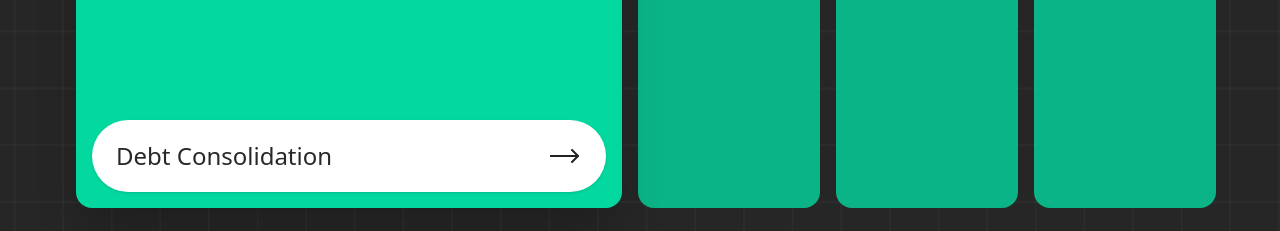
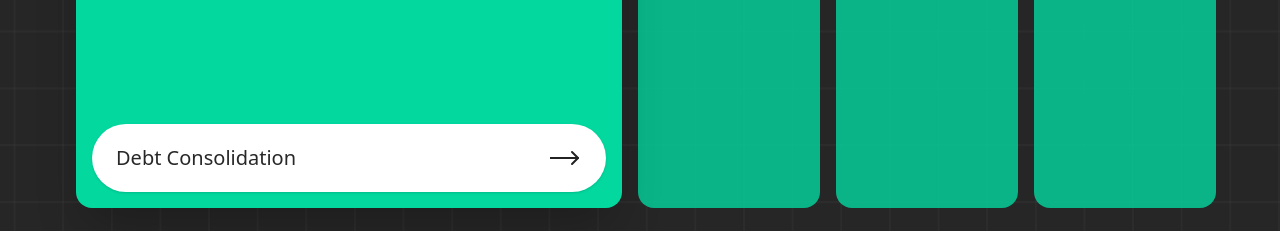
Before and after one commit to RaOne002/Penni-Website, a Next.js app: page / in a window 1280 px wide. Shown: the part 2060-2291 px from the top of the page. Built offline with nearby package versions, Linux system fonts and the light colour scheme.

Commit message:
Fix card name

```diff
--- a/components/ui/Card.tsx
+++ b/components/ui/Card.tsx
@@ -109,7 +109,7 @@ export default function CardRow() {
                         <div className="flex flex-col justify-end h-full">
                             {(isMobile || isOpen) && (
                                 <button
-                                    className="flex items-center justify-between bg-mywhite text-myneutral-900 rounded-full px-6 py-5 m-4 text-2xl font-medium shadow transition hover:bg-myneutral-475"
+                                    className="flex items-center justify-between bg-mywhite text-myneutral-900 rounded-full px-6 py-5 m-4 text-xl font-medium shadow transition hover:bg-myneutral-475"
                                     style={{ minHeight: 48 }}
                                 >
                                     <span>{card.buttonText}</span>
```
